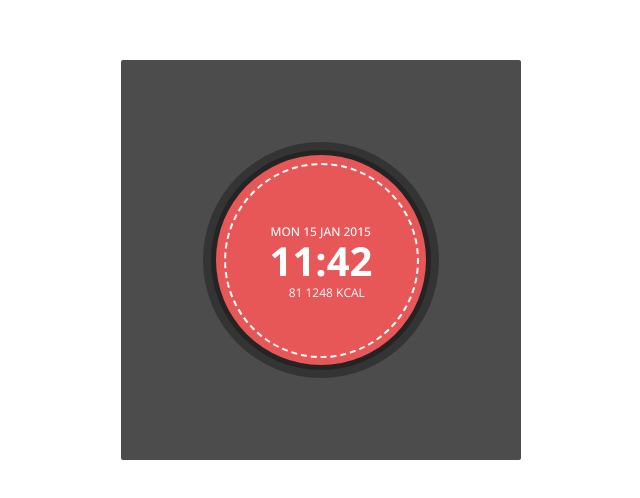
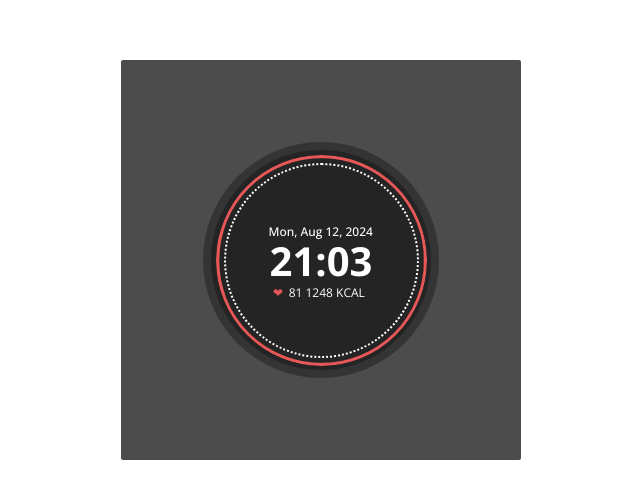
Before and after one commit to Sebastianbvm/CSS-Challenge, a plain HTML site: page Day010/index.html in a window 1280 px wide. Shown: the part 140-638 px from the top of the page, without its empty margins (319-959 px from the left). Drawn offline with nearby package versions, Linux system fonts and the light colour scheme.

Commit message:
finalizei o Day 010

```diff
--- a/Day010/index.html
+++ b/Day010/index.html
@@ -9,17 +9,16 @@
 <body>
     <div class="frame">
         <div class="circle">
-            <div class="spinner">
-                <div class="circle-red">
-                    <div class="circle-black"></div>
-                </div>
-            </div>
+            <svg class="spinner" viewBox="0 0 202 202" xmlnx="https://www.w3.org/2000/svg">
+                <circle class="circle-red" cx="101" cy="101" r="99.5"></circle>
+            </svg>
                 <div class="circle-pointed">
-                    <p class="day">MON 15 JAN 2015</p>
+                    <p class="date">MON 15 JAN 2015</p>
                     <p class="time">11:42</p>
                     <p class="health"><span class="heart">&#x2764</span> 81 1248 KCAL</p>
                 </div>
         </div>
     </div>
+    <script src="main.js"></script>
 </body>
 </html>
--- /dev/null
+++ b/Day010/main.js
@@ -0,0 +1,27 @@
+let dateElement = document.querySelector(".date");
+let currentDate = new Date();
+let options = {
+    weekday: "short",
+    day: "2-digit",
+    month: "short",
+    year: "numeric",
+}
+let formmatedDate = currentDate.toLocaleDateString("en-US", options);
+dateElement.innerHTML = formmatedDate;
+let timeElement = document.querySelector(".time");
+
+function updateTime() {
+    let currentTime = new Date();
+    let hours = currentTime.getHours();
+    var minutes = currentTime.getMinutes();
+
+    hours = (hours < 10 ? "0" : "") + hours;
+    minutes = (minutes < 10 ? "0" : "") + minutes;
+
+    let formmatedTime = hours + ":" + minutes;
+
+    timeElement.innerText = formmatedTime;
+}
+
+updateTime();
+setInterval(updateTime, 1000);
--- a/Day010/style.css
+++ b/Day010/style.css
@@ -42,45 +42,33 @@ body {
 
 .spinner {
     position: absolute;
-    width: 210px;
-    height: 210px;
+    width: 211px;
+    height: 211px;
     border-radius: 50%;
     top: 5px;
     left: 5px;
 }
 
 .circle-red {
-    height: 210px;
-    width: 210px;
-    border-radius: 50%;
-    background: conic-gradient(
-        #E75757 0% 100%,
-        #242424 0% 0%
-    );
-    display: flex;
-    justify-content: center;
-    align-items: center;
-    animation: spinner 5s linear infinite;
-}
-
-.circle-black {
-    height: 206px;
-    width: 206px;
-    background-color: #242424;
-    border-radius: 50%;
-    display: none;
+    stroke: #E75757;
+    stroke-width: 3;
+    fill: none;
+    stroke-dasharray: 625;
+    animation: spinner 10s linear infinite ;
+    transform-origin: center center;
+    transform: rotate(-90deg);
 }
 
 .circle-pointed {
     height: 195px;
     width: 195px;
-    border: 2px dashed white;
+    border: 2px dotted white;
     border-radius: 50%;
     position: relative;
 }
 
-.day {
-    width: 101px;
+.date {
+    width: 105px;
     font-size: 12px;
     font-weight: 500;
     position: absolute;
@@ -126,43 +114,19 @@ span {
 }
 
 @keyframes spinner {
-    0% {
-        background: conic-gradient(
-            #E75757 0% 100%,
-            #242424 0% 0%
-        );
-        transition: all 1s ease-in-out;
+    from {
+        stroke-dashoffset: 625;
+        transform: rotate(-90deg) scaleY(1);
     }
-
-    25% {
-        background: conic-gradient(
-            #E75757 0% 25%,
-            #242424 25% 100%
-        );
-        transition: all 1s ease-in-out;
+    50% {
+        stroke-dashoffset: 0;
+        transform: rotate(-90deg) scaleY(1);
     }
-
-    50% {
-        background: conic-gradient(
-            #E75757 0% 50%,
-            #242424 50% 100%
-        );
-        transition: all 1s ease-in-out;
+    50.001% {
+        transform: rotate(-90deg) scaleY(-1);
     }
-
-    75% {
-        background: conic-gradient(
-            #E75757 0% 75%,
-            #242424 75% 100%
-        );
-        transition: all 1s ease-in-out;
-    }
-
-    100% {
-        background: conic-gradient(
-            #E75757 0% 100%,
-            #242424 0% 0%
-        );
-        transition: all 1s ease-in-out;
+    to {
+        stroke-dashoffset: 625;
+        transform: rotate(-90deg) scaleY(-1);
     }
 }
```
